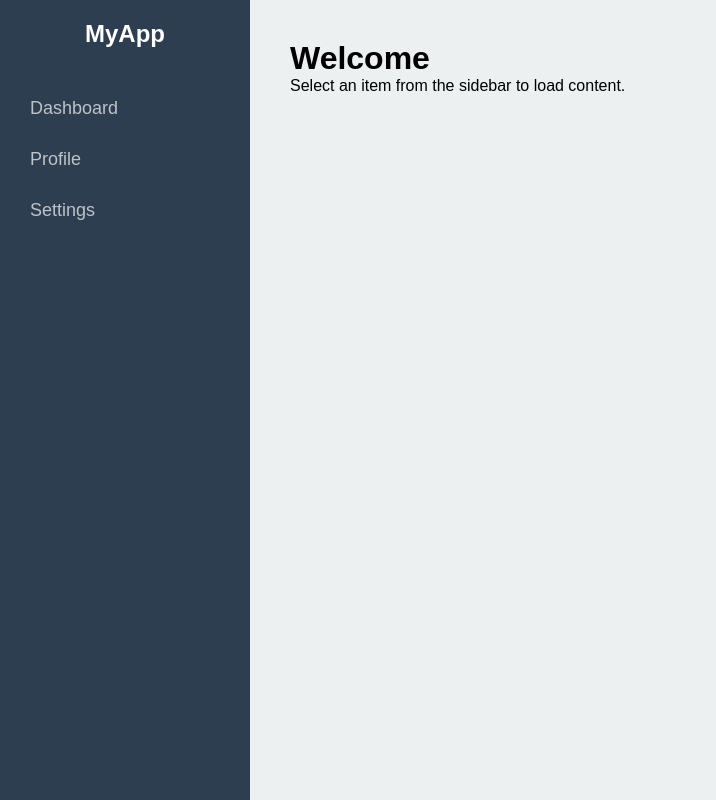
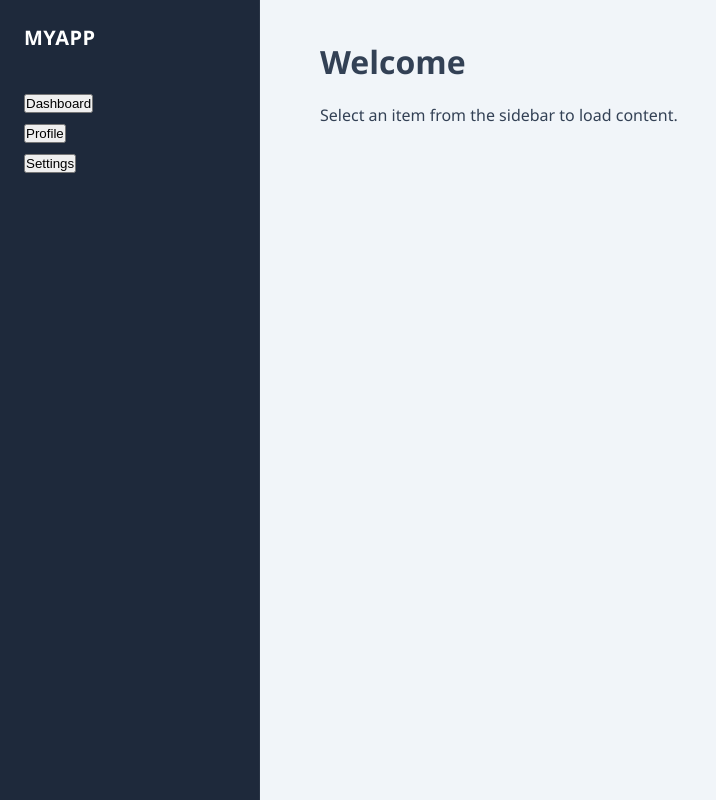
Before and after one commit to Whatever-Works123/VibeDock, a plain HTML site: page index.html in a window 1280 px wide. Shown: the whole page, without its empty margins (0-716 px from the left). Drawn offline with Linux system fonts and the light colour scheme; files that its build step writes are made by us from their sources; files whose address does not match are found by name.

Commit message:
Refactor CSS for theme variables and layout styles

```diff
--- a/style.css
+++ b/style.css
@@ -1,64 +1,108 @@
-/* Reset basic settings */
+:root {
+    /* --- COLOR PALETTE (Edit these to change the theme) --- */
+    --sidebar-bg: #1e293b;       /* Dark Slate */
+    --sidebar-text: #cbd5e1;     /* Light Grey */
+    --accent-color: #3b82f6;     /* Bright Blue */
+    --main-bg: #f1f5f9;          /* Very Light Grey */
+    --text-color: #334155;       /* Dark Grey */
+    --font-stack: 'Segoe UI', Roboto, Helvetica, Arial, sans-serif;
+}
+
+/* --- RESET & BASICS --- */
 * {
     margin: 0;
     padding: 0;
     box-sizing: border-box;
-    font-family: sans-serif;
 }
 
-/* The Main Layout Grid */
+body {
+    font-family: var(--font-stack);
+    color: var(--text-color);
+    background-color: var(--main-bg);
+    height: 100vh;
+    overflow: hidden; /* Prevents scrollbars on the body itself */
+}
+
+/* --- MAIN LAYOUT (CSS GRID) --- */
 .app-container {
     display: grid;
-    grid-template-columns: 250px 1fr; /* Sidebar is 250px, Content is the rest */
-    height: 100vh; /* Full screen height */
+    /* Sidebar is 260px fixed, Content takes remaining space */
+    grid-template-columns: 260px 1fr;
+    height: 100%;
 }
 
-/* Sidebar Styling */
+/* --- SIDEBAR STYLING --- */
 .sidebar {
-    background-color: #2c3e50;
-    color: white;
-    padding: 20px;
+    background-color: var(--sidebar-bg);
+    color: var(--sidebar-text);
     display: flex;
     flex-direction: column;
+    padding: 24px;
+    border-right: 1px solid rgba(255,255,255,0.05);
 }
 
-.sidebar .logo {
-    font-size: 24px;
-    font-weight: bold;
+.logo {
+    font-size: 20px;
+    font-weight: 700;
+    color: #fff;
     margin-bottom: 40px;
-    text-align: center;
+    letter-spacing: 0.5px;
+    text-transform: uppercase;
 }
 
 .sidebar nav ul {
     list-style: none;
+    display: flex;
+    flex-direction: column;
+    gap: 8px; /* Space between buttons */
 }
 
-.sidebar nav ul li {
-    margin-bottom: 10px;
+/* --- BUTTON STYLING --- */
+/* We strip the default button look and remake it purely with CSS */
+.sidebar-btn {
+    width: 100%;
+    background: transparent;
+    border: none;
+    color: var(--sidebar-text);
+    text-align: left;
+    padding: 12px 16px;
+    font-size: 15px;
+    font-weight: 500;
+    cursor: pointer;
+    border-radius: 8px;
+    transition: all 0.2s ease;
 }
 
-/* Buttons that look like links */
-.sidebar button {
-    background: none;
-    border: none;
-    color: #bdc3c7;
-    cursor: pointer;
-    font-size: 18px;
-    width: 100%;
-    text-align: left;
-    padding: 10px;
-    transition: 0.2s;
+/* Hover State */
+.sidebar-btn:hover {
+    background-color: rgba(255, 255, 255, 0.05);
+    color: #fff;
+    transform: translateX(4px); /* Little slide effect */
 }
 
-.sidebar button:hover {
-    color: white;
-    background-color: #34495e;
-    border-radius: 5px;
+/* Active State (Class added by JS, styled here) */
+.sidebar-btn.active {
+    background-color: var(--accent-color);
+    color: #fff;
+    box-shadow: 0 4px 12px rgba(59, 130, 246, 0.3);
 }
 
-/* Main Content Styling */
+/* --- CONTENT AREA STYLING --- */
 #main-content {
-    background-color: #ecf0f1;
-    padding: 40px;
-    overflow-y: auto; /* Allows scrolling inside content only */
+    background-color: var(--main-bg);
+    padding: 40px 60px;
+    overflow-y: auto; /* Internal scrolling for content */
 }
+
+/* Styling for content injected via HTML */
+#main-content h1 {
+    margin-bottom: 20px;
+    font-size: 32px;
+    font-weight: 700;
+}
+
+#main-content p {
+    line-height: 1.6;
+    margin-bottom: 15px;
+    max-width: 800px; /* Readability limit */
+}
```
